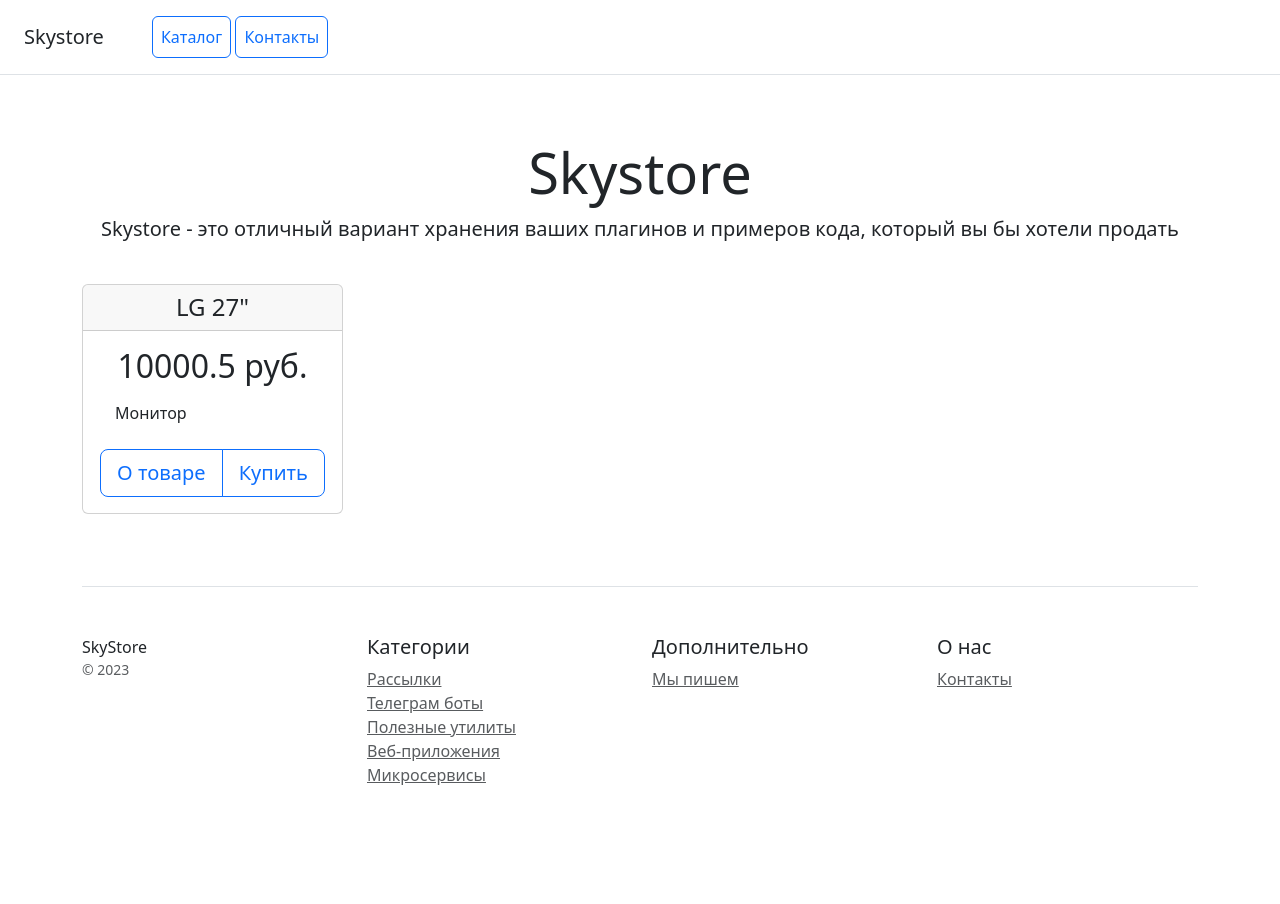
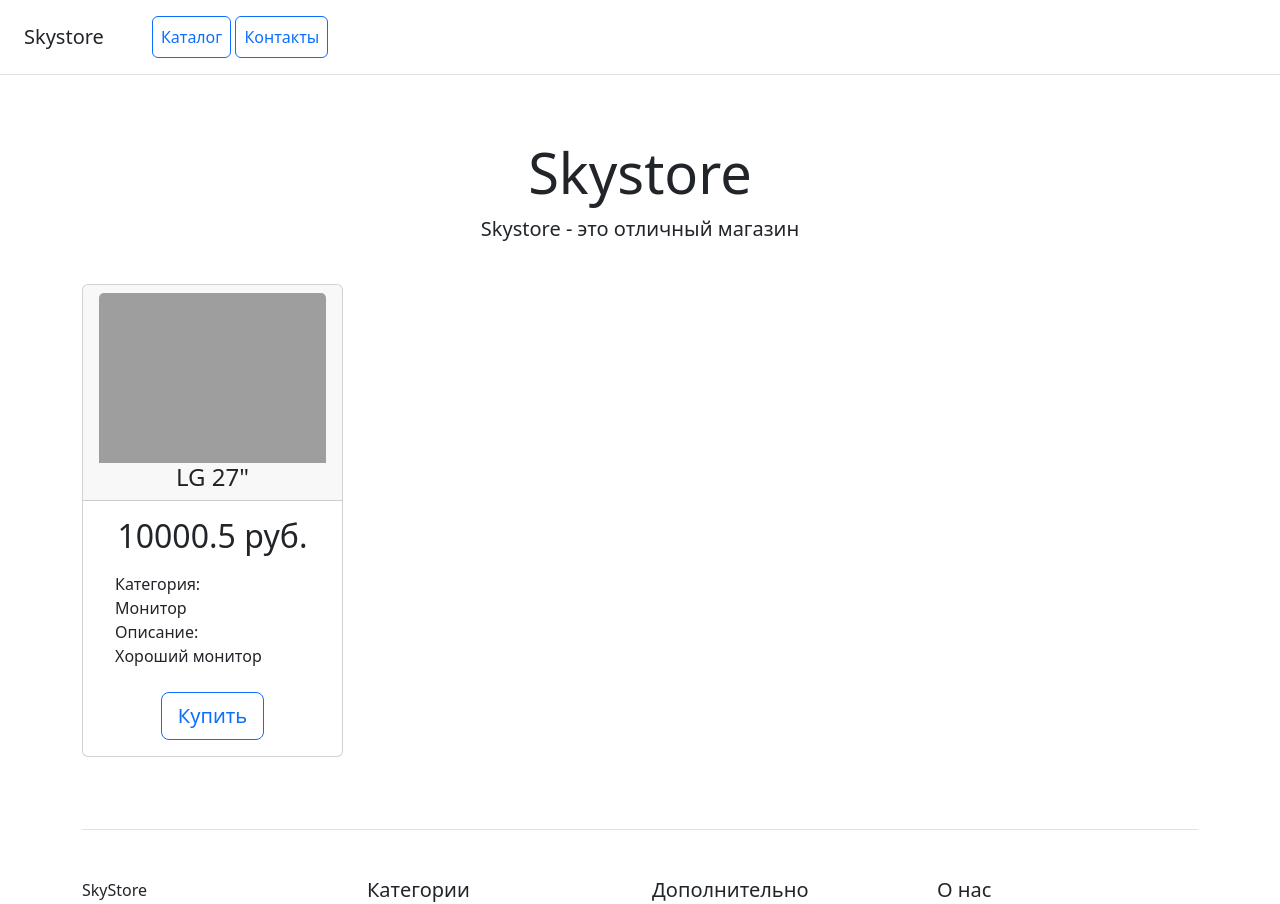
Before and after one commit to Zadorozhnyy-Dmitry/HW_19.2, a Django app: page /product/3 in a window 1280 px wide. Shown: the top 904 px of the page. Before the commit the page ends 785 px from the top, so only its background shows below. Run offline with Django 5.2, Linux system fonts and the light colour scheme; data comes from the database, SQL or seed files in the repository; some libraries are stand-ins or nearby versions; grey boxes are pictures that could not be loaded.

Commit message:
HW_20.2 реализован шаблонный тег для доступа к медиафайлам

```diff
--- a/catalog/templates/home.html
+++ b/catalog/templates/home.html
@@ -10,8 +10,7 @@
 
 <div class="pricing-header px-3 py-3 pt-md-5 pb-md-4 mx-auto text-center">
     <h1 class="display-4">Skystore</h1>
-    <p class="lead">Skystore - это отличный вариант хранения ваших плагинов и примеров кода, который вы бы хотели
-        продать</p>
+    <p class="lead">Skystore - это отличный магазин</p>
 </div>
 
 <div class="container">
--- a/catalog/templates/product_about.html
+++ b/catalog/templates/product_about.html
@@ -1,4 +1,5 @@
 {% extends 'home.html' %}
+{% load my_tags %}
 {% block content %}
 
 <div class="row text-center">
@@ -6,15 +7,18 @@
     <div class="col-3">
         <div class="card mb-4 box-shadow">
             <div class="card-header">
+                <img class='card-img-top' src="{{ product.photo | media_filter }}">
                 <h4 class="my-0 font-weight-normal">{{ product.name }}</h4>
             </div>
             <div class="card-body">
                 <h2 class="card-title pricing-card-title">{{ product.price }} руб.</h2>
                 <ul class="list-unstyled mt-3 mb-4 text-start m-3">
-                    <li>{{ product.category }}</li>
+                    <l1>Категория:</l1>
+                    <li>{{ product.category | title}}</li>
+                    <l1>Описание:</l1>
+                    <li>{{ product.description | truncatechars:100 }}</li>
                 </ul>
                 <div class="btn-group">
-                    <button type="button" class="btn btn-lg btn-block btn-outline-primary">О товаре</button>
                     <button type="button" class="btn btn-lg btn-block btn-outline-primary">Купить</button>
                 </div>
             </div>
--- a/catalog/templates/products_list.html
+++ b/catalog/templates/products_list.html
@@ -1,4 +1,5 @@
 {% extends 'home.html' %}
+{% load my_tags %}
 {% block content %}
 
 <div class="row text-center">
@@ -6,12 +7,14 @@
     <div class="col-3">
         <div class="card mb-4 box-shadow">
             <div class="card-header">
+                <img class='card-img-top' src="{{ product.photo | media_filter}}">
                 <h4 class="my-0 font-weight-normal">{{ product.name }}</h4>
             </div>
             <div class="card-body">
                 <h2 class="card-title pricing-card-title">{{ product.price }} руб.</h2>
                 <ul class="list-unstyled mt-3 mb-4 text-start m-3">
-                    <li>{{ product.category }}</li>
+                    <l1>Описание:</l1>
+                    <li>{{ product.description | truncatechars:100 }}</li>
                 </ul>
                 <div class="btn-group">
                     <button type="button" class="btn btn-lg btn-block btn-outline-primary">О товаре</button>
--- /dev/null
+++ b/catalog/templatetags/my_tags.py
@@ -0,0 +1,10 @@
+from django import template
+
+register = template.Library()
+
+
+@register.filter()
+def media_filter(path):
+    if path:
+        return f'/media/{path}'
+    return '#'
```
Also changed, not shown: catalog/templatetags/__init__.py (added), media/product/photo/монитор.jpeg (added), media/product/photo/наушники.jpeg (added), media/product/photo/смартфон.jpeg (added), media/product/photo/телефон.jpeg (added).
